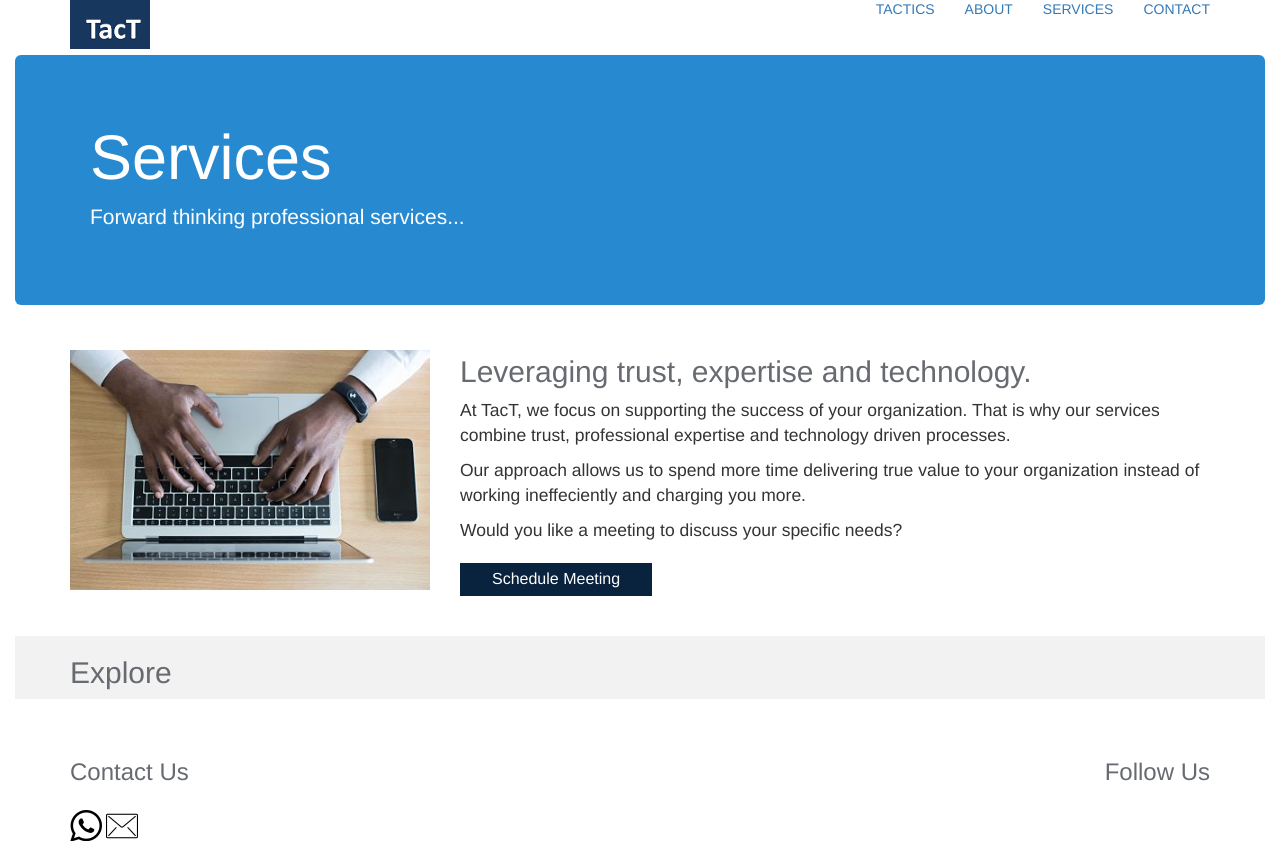
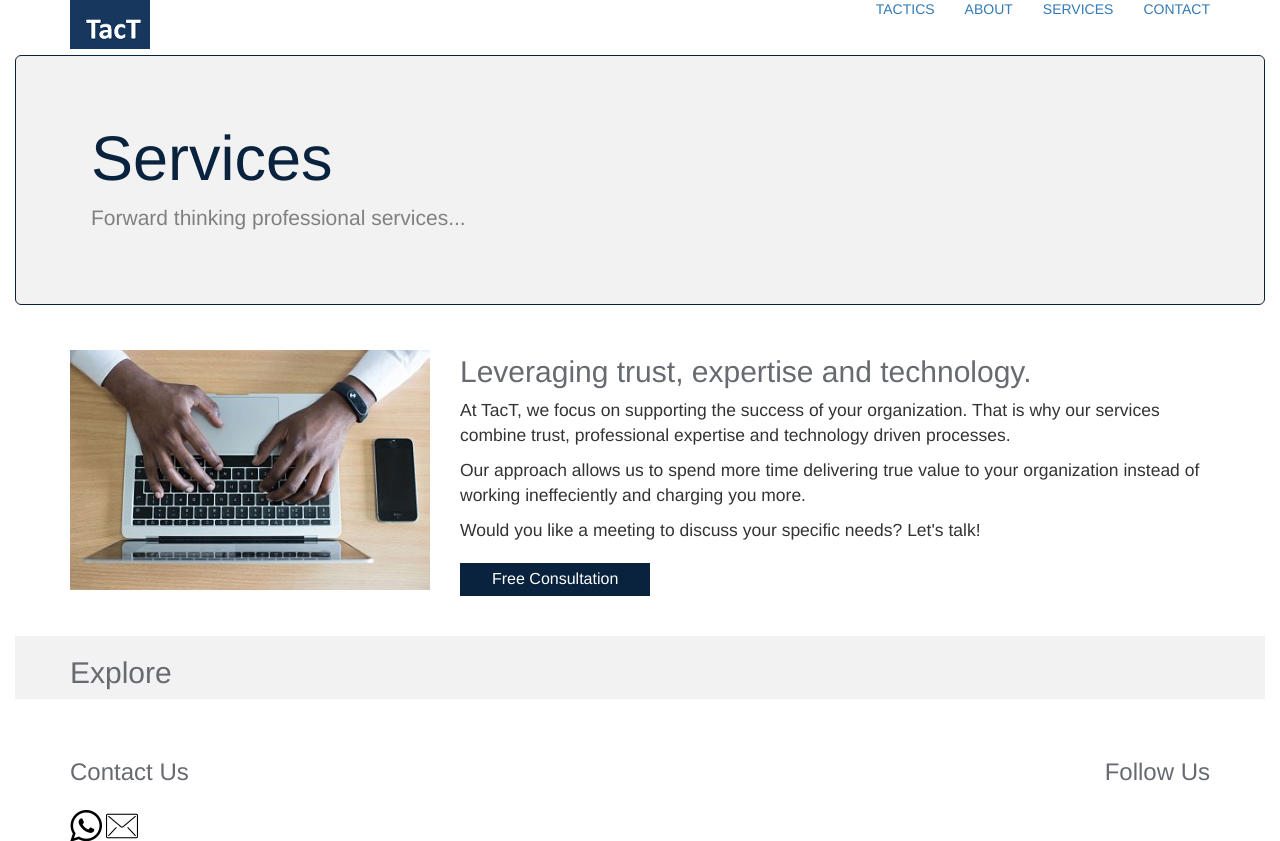
Before and after one commit to KenyattaDaniel/tact_web, a Django app: page /services/ in a window 1280 px wide. Shown: the part 16-857 px from the top of the page. Run offline with Django 3.2, Linux system fonts and the light colour scheme; data that the repository does not hold is empty; some libraries are stand-ins or nearby versions.

Commit message:
Design Upgrade

```diff
--- a/core/templates/core/index.html
+++ b/core/templates/core/index.html
@@ -6,7 +6,8 @@
 
 	<div class="row">
 		<div class="col-lg-12 col-md-12 col-xs-12 text-left">
-			<h1 class="text-center">Forward Thinking Advisors</h1>
+			<h1 class="text-center">Forward Thinking</h1>
+			<h2 class="text-center">Advisors, Consultants & Tools</h2>
 		</div>
 	</div>
 
--- a/services/templates/services/categories.html
+++ b/services/templates/services/categories.html
@@ -27,9 +27,9 @@
 
 			<p>Our approach allows us to spend more time delivering true value to your organization instead of working ineffeciently and charging you more.</p>
 
-			<p>Would you like a meeting to discuss your specific needs?</p>
+			<p>Would you like a meeting to discuss your specific needs? Let's talk!</p>
 
-			<a href="https://tact.timetap.com/" target="_blank"><button type="button">Schedule Meeting</button></a>
+			<a href="https://tact.timetap.com/" target="_blank"><button type="button">Free Consultation</button></a>
 		</div>
 	</div>
 
--- a/services/templates/services/service.html
+++ b/services/templates/services/service.html
@@ -36,7 +36,7 @@
 				<h3 style="color: #09223d">{{ package.title }}</h3>
 				<p>{{ package.desc }}</p>
 				<h4>{{ package.price }} {{ package.bill_frequency | lower}}*</h4>
-				<a href="{{ package.url }}"><button type="button">Select</button></a>
+				<a href="{{ package.url }}"><button type="button">Get a Quote</button></a>
 			</div>
 			{% empty %}
 		{% endfor %}
--- a/static/css/main.css
+++ b/static/css/main.css
@@ -80,17 +80,18 @@ JUMBOTRON CSS
 *******************/
 
 .jumbotron {
-	background-color: #278ad1;
+	background-color: #f2f2f2;
+	border: 1px solid #09223d;
 	margin-bottom: 30px;
 	height: 250px;
 }
 
 .jumbotron h1 {
-	color: white;
+	color: #09223d;
 }
 
 .jumbotron p {
-	color: white;
+	color: gray;
 }
 
 
```
Also changed, not shown: core/templates/core/contact.html (+4 -6 lines).
